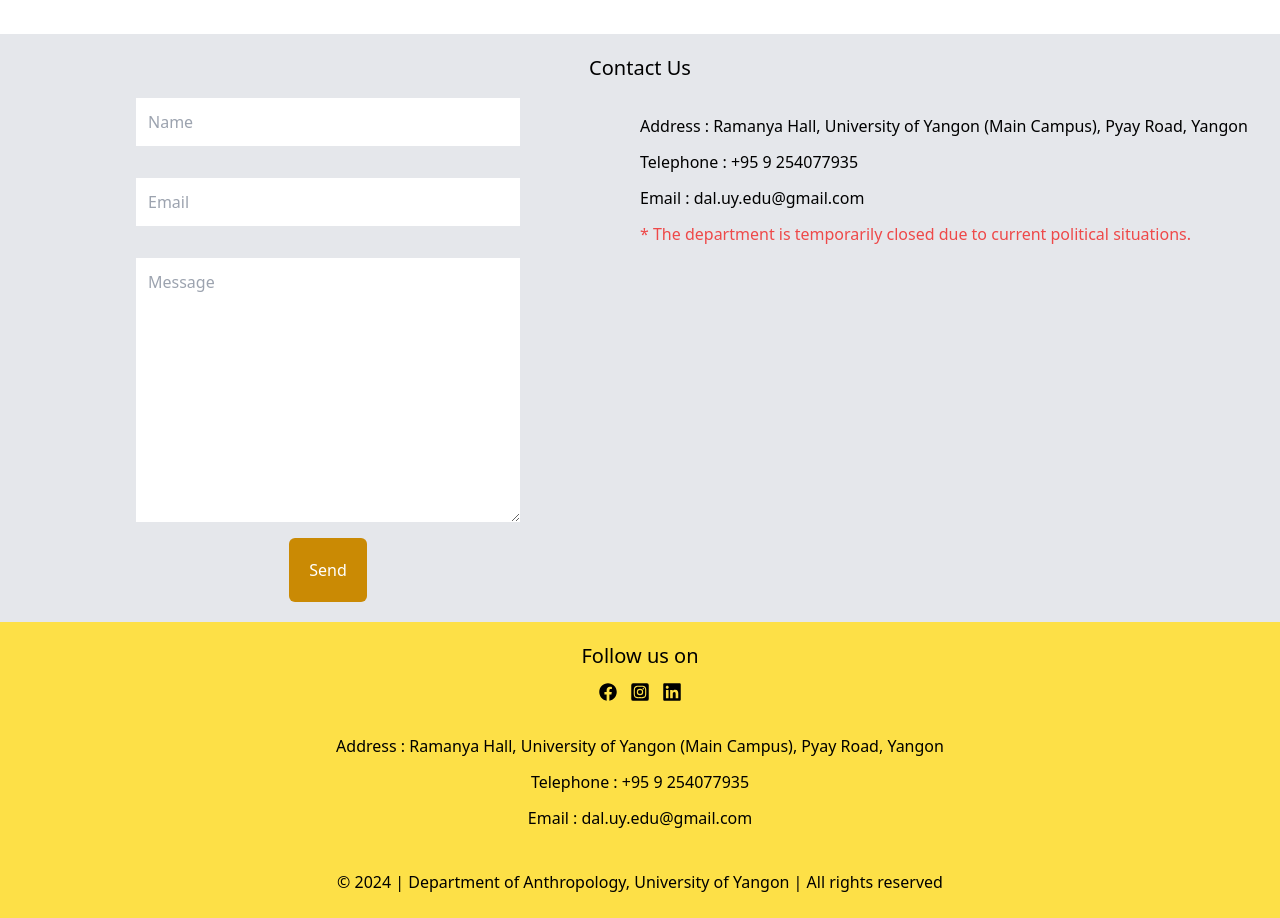
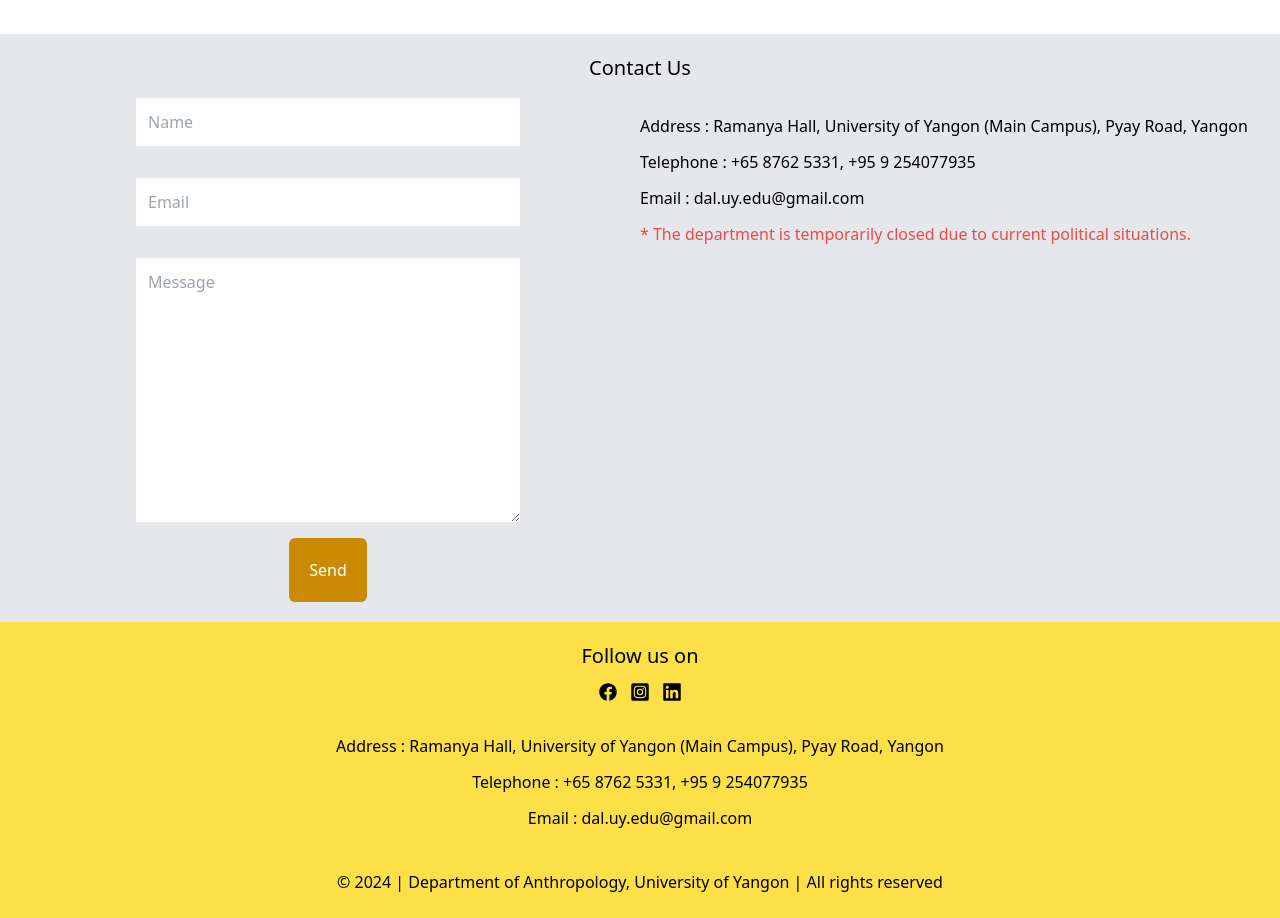
Before and after one commit to linkhanthtel/anthropology-department, a React (Vite) app: page / in a window 1280 px wide. Shown: the part 1240-2158 px from the top of the page. Built offline with nearby package versions, Linux system fonts and the light colour scheme.

Commit message:
Animation Error Fixed

```diff
--- a/src/components/contact.jsx
+++ b/src/components/contact.jsx
@@ -1,5 +1,6 @@
 import React, { useRef } from 'react'
 import emailjs from '@emailjs/browser'
+import { motion } from 'framer-motion'
 
 function Contact() {
   const form = useRef();
@@ -25,6 +26,12 @@ function Contact() {
 
   return (
     <div className='px-4 py-5 bg-gray-200'>
+        <motion.div
+          initial={{y: 70, opacity: 0}}
+          whileInView={{y: 0, opacity: 1}}
+          transition={{ duration: 3 }}
+          viewport={{ once: true }}
+        >
           <h1 className='text-center text-black text-xl'>Contact Us</h1>
           <div className='grid grid-cols-1 md:grid-cols-2'>
             <form ref={form} onSubmit={sendEmail} className='flex flex-col justify-center items-center'>
@@ -35,11 +42,12 @@ function Contact() {
             </form>
             <div className='text-black text-start flex flex-col mt-5'>
               <p className='pt-3'>Address : Ramanya Hall, University of Yangon (Main Campus), Pyay Road, Yangon</p>
-            <p className='pt-3'>Telephone : +95 9 254077935</p>
+              <p className='pt-3'>Telephone : +65 8762 5331, +95 9 254077935</p>
               <p className='pt-3'>Email : dal.uy.edu@gmail.com</p>
               <p className='pt-3 animate-pulse text-red-500'> * The department is temporarily closed due to current political situations.</p>
             </div>
         </div>
+        </motion.div>
       </div>
   )
 }
--- a/src/components/footer.jsx
+++ b/src/components/footer.jsx
@@ -23,7 +23,7 @@ function Footer() {
 
         <div className='text-center hidden md:flex flex-col mt-5'>
             <p className='pt-3'>Address : Ramanya Hall, University of Yangon (Main Campus), Pyay Road, Yangon</p>
-            <p className='pt-3'>Telephone : +95 9 254077935</p>
+            <p className='pt-3'>Telephone : +65 8762 5331, +95 9 254077935</p>
             <p className='pt-3'>Email : dal.uy.edu@gmail.com</p>
         </div>
 
--- a/src/pages/about.jsx
+++ b/src/pages/about.jsx
@@ -62,6 +62,7 @@ function About() {
           initial={{y: 70, opacity: 0}}
           whileInView={{y: 0, opacity: 1}}
           transition={{ duration: 2.5 }}
+          viewport={{ once: true }}
         >
         <h1 className='py-5 text-3xl'>Mission and Vision</h1>
         <div className='px-2 md:px-10 text-lg text-center'>
@@ -82,6 +83,7 @@ function About() {
         initial={{y: 70, opacity: 0}}
         whileInView={{y: 0, opacity: 1}}
         transition={{ duration: 2.5 }}
+        viewport={{ once: true }}
         className='flex flex-col justify-center md:flex-row h-full w-screen py-5 md:py-20'>
       <div className='my-4 flex justify-center'>
             <img className='w-screen px-5 md:px-10' src={library} alt="Library Image" />
--- a/src/pages/home.jsx
+++ b/src/pages/home.jsx
@@ -34,13 +34,13 @@ function Home() {
 
       {/* Newsletter */}
       <div className='md:flex justify-center py-10 px-3 bg-gray-200'>
-        <div className='flex justify-center items-center'>
-          <input required type="text" placeholder='Sign Up to our newsletter' className='mr-3 p-3 rounded-sm h-10 w-80' />
+        <form className='flex justify-center items-center'>
+          <input required type="email" placeholder='Sign Up to our newsletter' className='mr-3 p-3 rounded-sm h-10 w-80' />
           <div className='flex justify-center items-center md:mt-1'>
             <button type='submit' onClick={newsLetterNotify} className='p-2 bg-yellow-600 text-white hover:bg-yellow-800 mt-2 md:mb-1 md:mt-0'>Subscribe</button>
             <ToastContainer />
           </div>
-        </div>
+        </form>
       </div>
 
       {/* About Section */}
@@ -49,6 +49,7 @@ function Home() {
           initial={{y: 70, opacity: 0}}
           whileInView={{y: 0, opacity: 1}}
           transition={{ duration: 3 }}
+          viewport={{ once: true }}
           className='flex flex-col justify-center text-center my-5 px-5 py-4'>
           <span className='text-lg my-3'>About</span>
           <p className='text-justify'>The Department started small, with few staff and students but then expanded to include Sociology and even International Relations for a few years until Anthropology was reduced to a minor subject status under the new education system in 1964. Anthropology can be taken by Arts students as well as Science students. Science students taking Anthropology as a minor subject can earn a B.A Degree. Post-graduate students have to carry out field research and collect survey data for their Masters thesis.</p>
@@ -60,6 +61,7 @@ function Home() {
           initial={{y: 70, opacity: 0}}
           whileInView={{y: 0, opacity: 1}}
           transition={{ duration: 3 }}
+          viewport={{ once: true }}
           className='flex flex-col justify-center text-center my-5 px-5 py-4'>
           <span className='text-lg my-3'>Museum</span>
           <p className='text-justify'>Though small in size, the space brims with the stories and traditions of a vibrant land, meticulously curated within its intimate halls. The museum's heart lies in its collection of ancient tools. Here, timeworn stones used for grinding grain whisper of daily life in long-ago villages, while delicately chipped arrowheads hint at the skills of hunters who once roamed Myanmar's lush landscapes. Alongside these practical implements, the museum showcases a treasure trove of artifacts.</p>
@@ -71,6 +73,7 @@ function Home() {
           initial={{y: 70, opacity: 0}}
           whileInView={{y: 0, opacity: 1}}
           transition={{ duration: 3 }}
+          viewport={{ once: true }}
           className='flex flex-col justify-center text-center my-5 px-5 py-4'>
         <span className='text-lg my-3'>Library</span>
           <p className='text-justify'>The traditional card catalog may be replaced by a cutting-edge e-library system, allowing visitors to navigate the extensive collection with ease. Books delve into the intricate social structures of various communities, exploring kinship systems, religious practices, and traditional ways of life. Others dive into the political landscape of Myanmar, offering insights into historical events, contemporary challenges, and the ongoing quest for social justice.</p>
```
Lines whose indentation alone changed are shown as unchanged.
